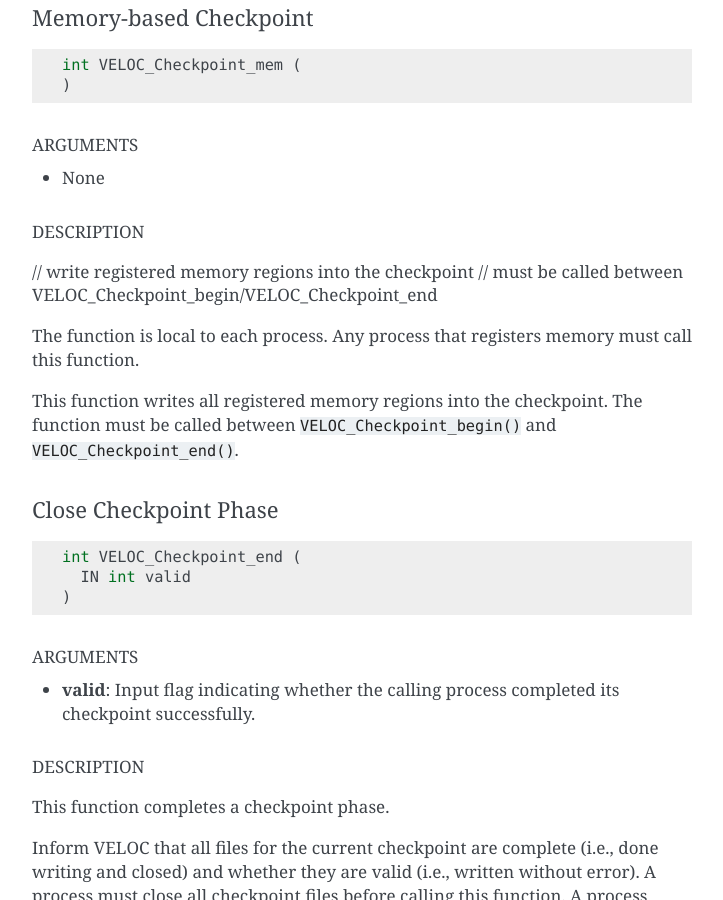
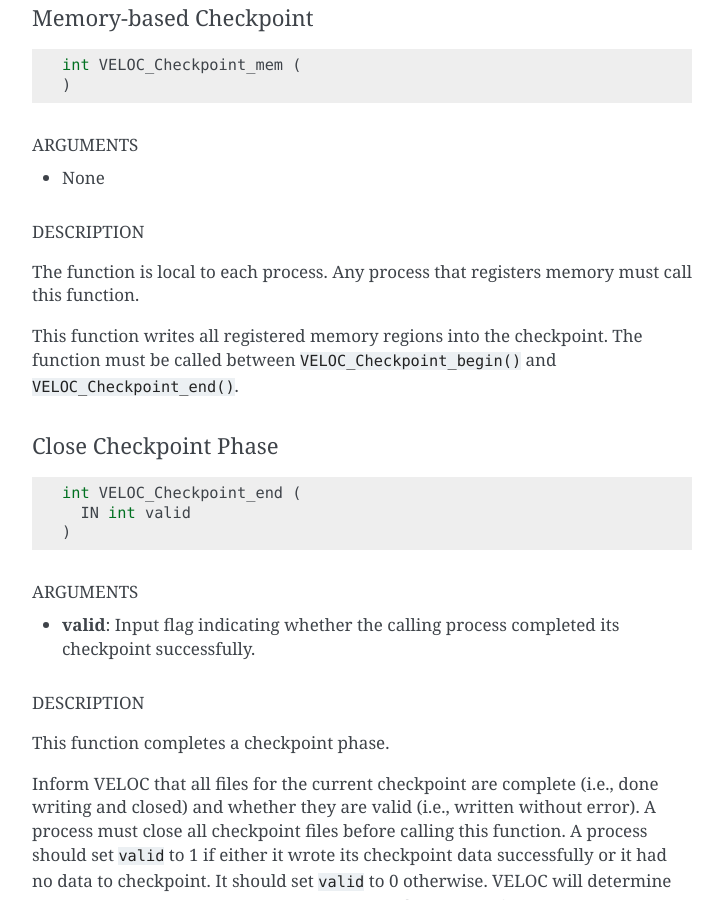
Before and after one commit to ECP-VeloC/VELOC, a Sphinx documentation site: the page built from docs/api.rst, in a window 1280 px wide and 900 px high, scrolled down 5543 px. Shown: the whole window, without its empty margins (388-1111 px from the left). Built offline with Sphinx 7.4.7, drawn with Linux system fonts in a browser that asks for light colours; pages that are not in the unit, such as notebooks, are missing from menus.

Commit message:
Update api.rst

```diff
--- a/docs/api.rst
+++ b/docs/api.rst
@@ -383,9 +383,6 @@ ARGUMENTS
 DESCRIPTION
 '''''''''''
 
-// write registered memory regions into the checkpoint
-// must be called between VELOC_Checkpoint_begin/VELOC_Checkpoint_end
-
 The function is local to each process. Any process that registers memory
 must call this function.
 
```
